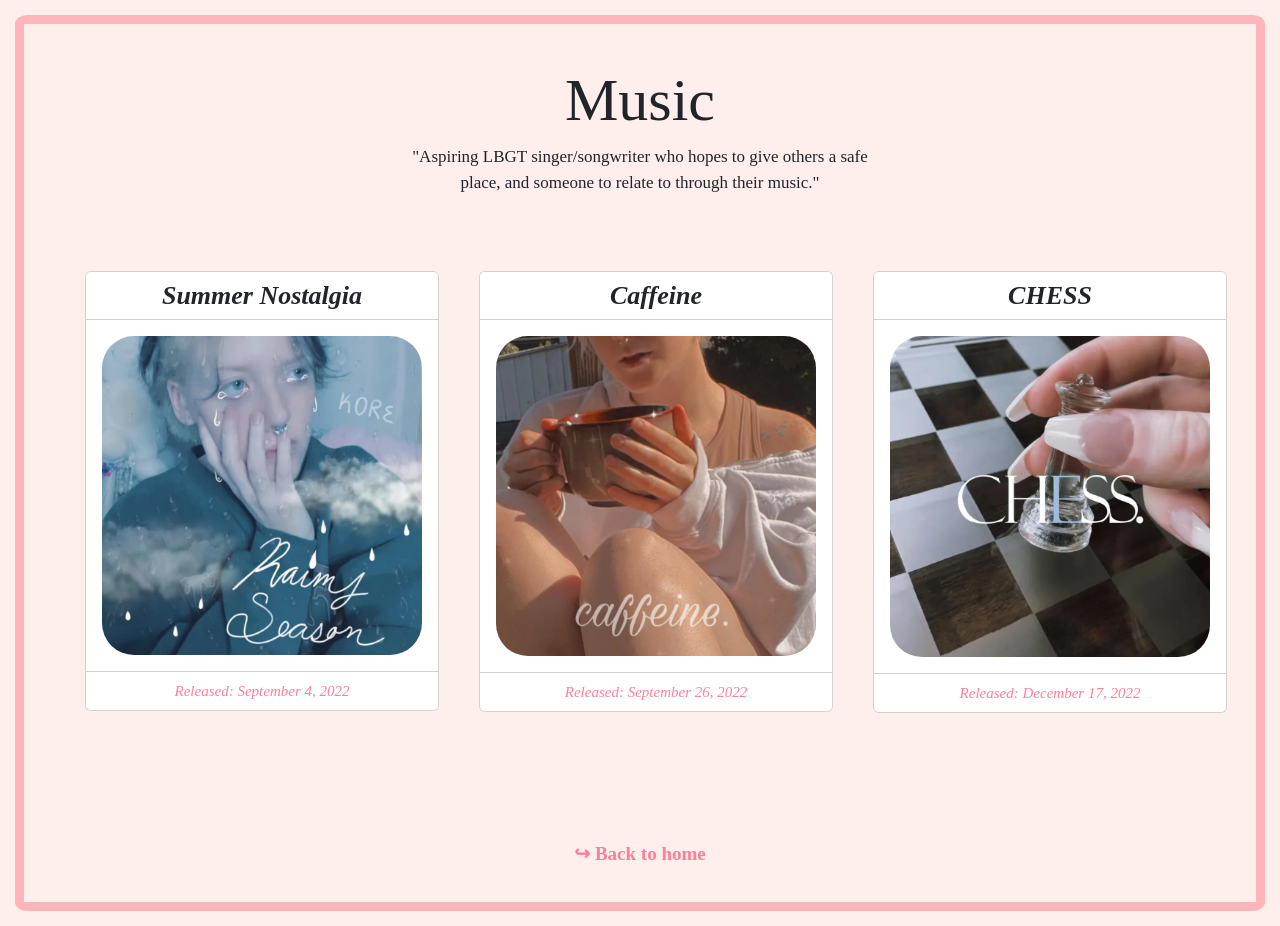
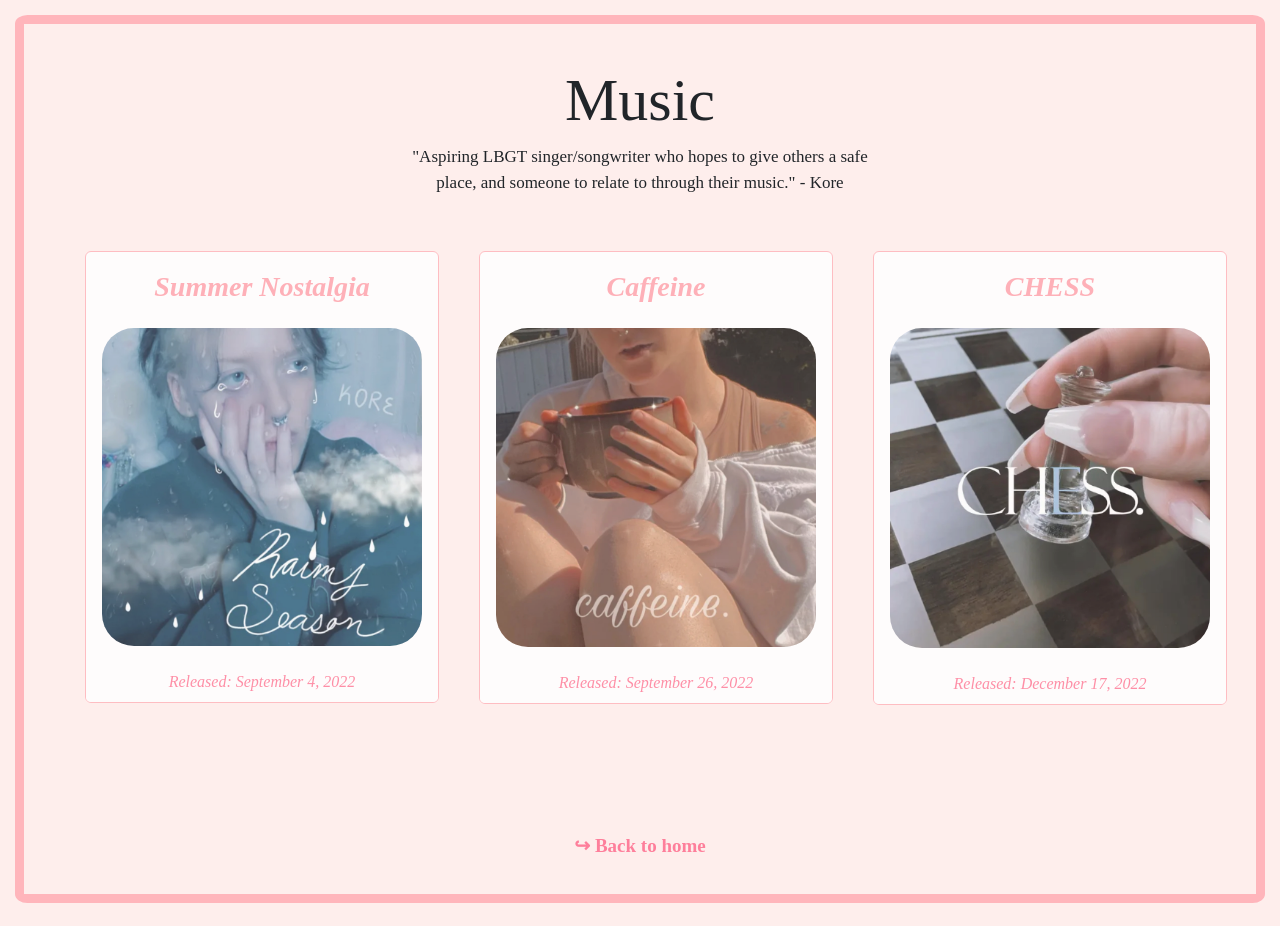
Before and after one commit to Nneifem/corbin-portfolio, a React (Vite) app: page /music in a window 1280 px wide. Built offline with nearby package versions, Linux system fonts and the light colour scheme.

Commit message:
added twitch and etsy links

```diff
--- a/src/App.jsx
+++ b/src/App.jsx
@@ -1,4 +1,3 @@
-import Nav from './components/Nav'
 import { Outlet } from 'react-router-dom'
 import 'bootstrap/dist/css/bootstrap.min.css'
 import './App.css'
--- a/src/assets/images/styles/Footer.css
+++ b/src/assets/images/styles/Footer.css
@@ -5,3 +5,8 @@
 .social-two {
     width: 2.5%;
 }
+
+.social-three {
+    margin-left: 10px;
+    width: 2%;
+}
--- a/src/assets/images/styles/Music.css
+++ b/src/assets/images/styles/Music.css
@@ -10,12 +10,14 @@ li {
 
 .music-description {
     text-align: center;
-    padding-bottom: 40px;
+    padding-bottom: 20px;
     font-size: 17px;
 }
 
 .card {
     margin: 20px;
+    opacity: 85%;
+    border: 1.5px solid #FFB5BB;
 }
 
 .musics {
@@ -26,9 +28,12 @@ li {
 
 .card-header {
     background-color: white;
+    color: #FFA6AF;
     font-style: oblique;
     font-weight: bold;
-    font-size: 26px;
+    margin-top: 10px;
+    font-size: 28px;
+    border: #FFB5BB;
 }
 
 .card-body {
@@ -38,8 +43,9 @@ li {
 .card-footer {
     background-color: white;
     color: #FE7F9B;
-    font-size: 15px;
+    font-size: 16px;
     font-style: italic;
+    border: white;
 }
 
 .album-images {
--- a/src/components/Footer.jsx
+++ b/src/components/Footer.jsx
@@ -1,12 +1,14 @@
 import insta from '../assets/images/insta.png';
 import twitch from '../assets/images/twitch.png';
-import  '../assets/images/styles/Footer.css';
+import cart from '../assets/images/cart.png';
+import '../assets/images/styles/Footer.css';
 
 export default function Footer () {
     return (
         <>
             <a href='https://www.instagram.com/korewashere/'><img src={insta} className='social-one' alt='instagram logo'/></a>
-            <a href='twitch link'><img src={twitch} className='social-two' alt='twitch logo'></img></a>
+            <a href='https://www.twitch.tv/corbunnie/schedule'><img src={twitch} className='social-two' alt='twitch logo'></img></a>
+            <a href='https://www.etsy.com/shop/biaswrecked/?etsrc=sdt'><img src={cart} className='social-three' alt='cart icon'></img></a>
         </>
     )
 }
--- a/src/pages/Music.jsx
+++ b/src/pages/Music.jsx
@@ -29,7 +29,7 @@ export default function Music(){
     return(
         <>
             <h1 className='music-title'>Music</h1>
-            <p className='music-description'>"Aspiring LBGT singer/songwriter who hopes to give others a safe<br />place, and someone to relate to through their music."</p>
+            <p className='music-description'>"Aspiring LBGT singer/songwriter who hopes to give others a safe<br />place, and someone to relate to through their music." - Kore</p>
             <ul className='musics'>
             {
                 musics.map((music, i) => (
```
Also changed, not shown: src/assets/images/cart.png (added).
